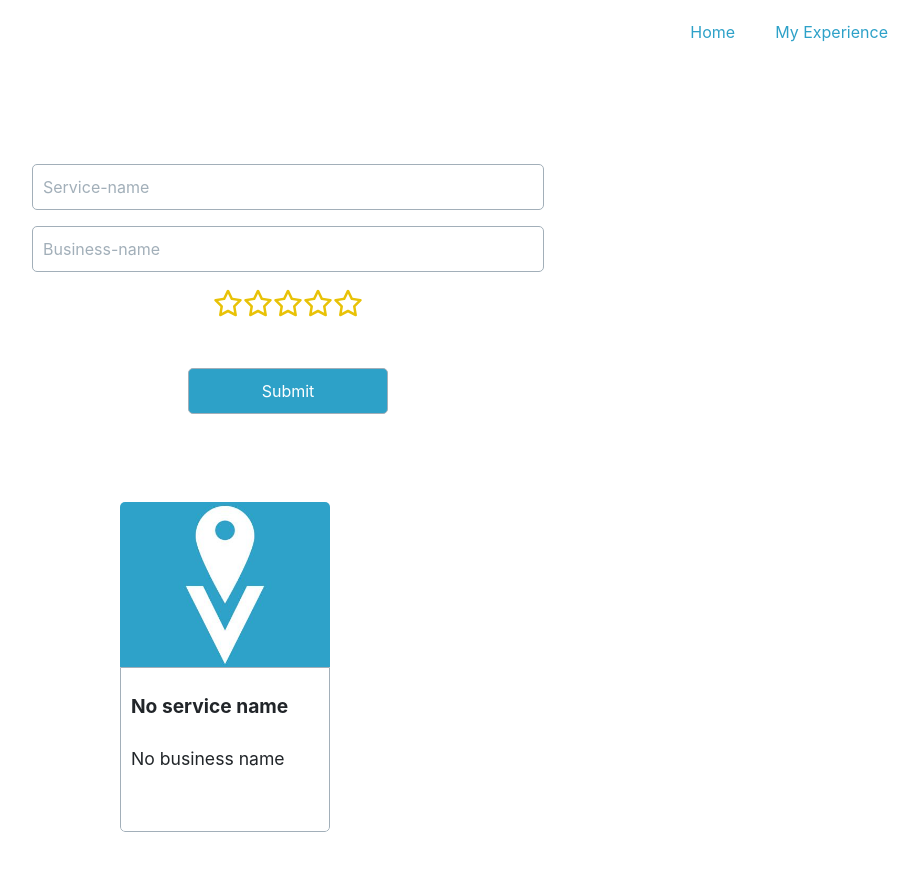
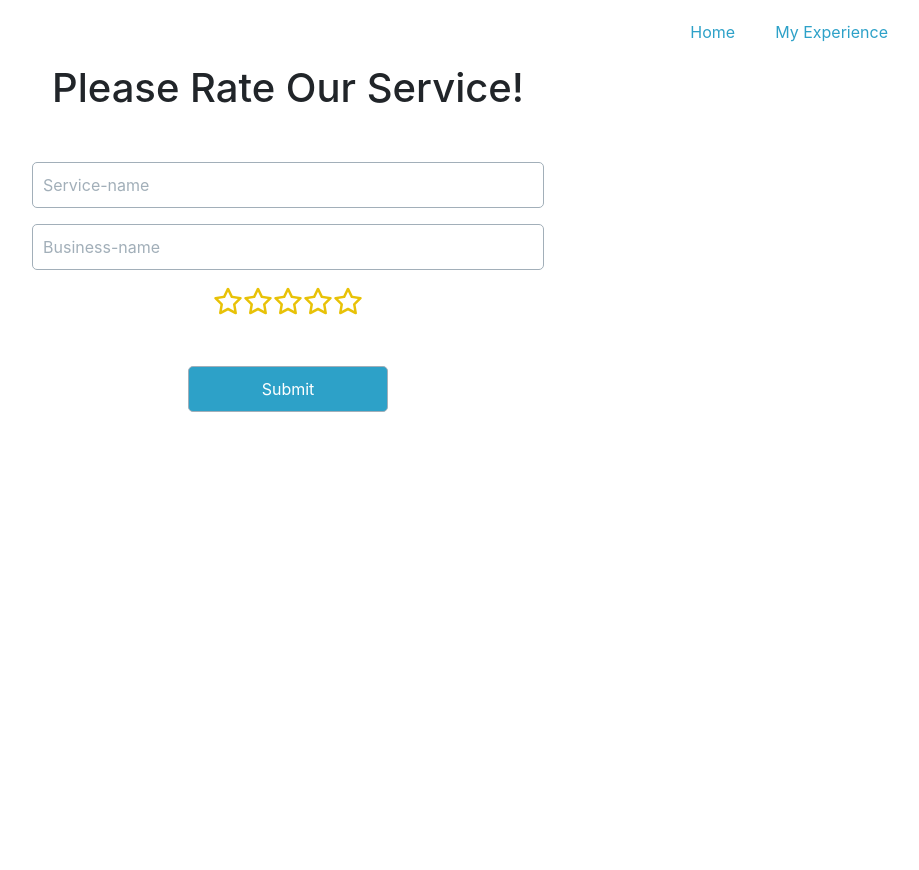
Before and after one commit to IvanaKos/Locaverse-internship-task, a Nuxt app: page / in a window 1280 px wide. Shown: the top 870 px of the page, without its empty margins (352-1271 px from the left). After the commit the page ends 800 px from the top, so only its background shows below. Built offline with nearby package versions, Linux system fonts and the light colour scheme.

Commit message:
chore: display service card on submit

```diff
--- a/components/MyForm.vue
+++ b/components/MyForm.vue
@@ -1,5 +1,6 @@
 <template>
   <div class="form-container">
+    <h1>Please Rate Our Service!</h1>
     <form id="form" class="rating-form" @submit.prevent="submitForm">
       <div class="input-unit">
         <input
@@ -30,6 +31,7 @@
       <input type="submit" value="Submit" class="submit-btn" />
     </form>
     <ServiceCard
+      v-if="formSubmitted"
       :service="submittedServiceName"
       :business="submittedBusinessName"
       :rating="submittedRatingStars"
@@ -52,6 +54,7 @@ export default {
       submittedServiceName: '',
       submittedBusinessName: '',
       submittedRatingStars: 0,
+      formSubmitted: false,
     }
   },
 
@@ -71,6 +74,7 @@ export default {
       this.submittedServiceName = this.serviceName
       this.submittedBusinessName = this.businessName
       this.submittedRatingStars = this.ratingStars
+      this.formSubmitted = true
     },
   },
 }
@@ -79,7 +83,11 @@ export default {
 <style>
 .form-container {
   width: 40%;
-  margin-top: 100px;
+  text-align: center;
+}
+
+h1 {
+  margin-bottom: 50px;
 }
 
 .rating-form {
--- a/components/ServiceCard.vue
+++ b/components/ServiceCard.vue
@@ -35,10 +35,8 @@ export default {
 <style>
 .service-card-wraper {
   display: flex;
-  flex-direction: column;
-  padding: 0.5rem;
-  row-gap: 0.5rem;
-  margin: 80px;
+  justify-content: center;
+  margin-top: 40px;
 }
 
 .service-card {
@@ -70,6 +68,7 @@ export default {
   padding: 10px;
   border: 1px solid hsl(206deg 14% 68%);
   border-radius: 0 0 5px 5px;
+  text-align: left;
   overflow: hidden;
 }
 
```
